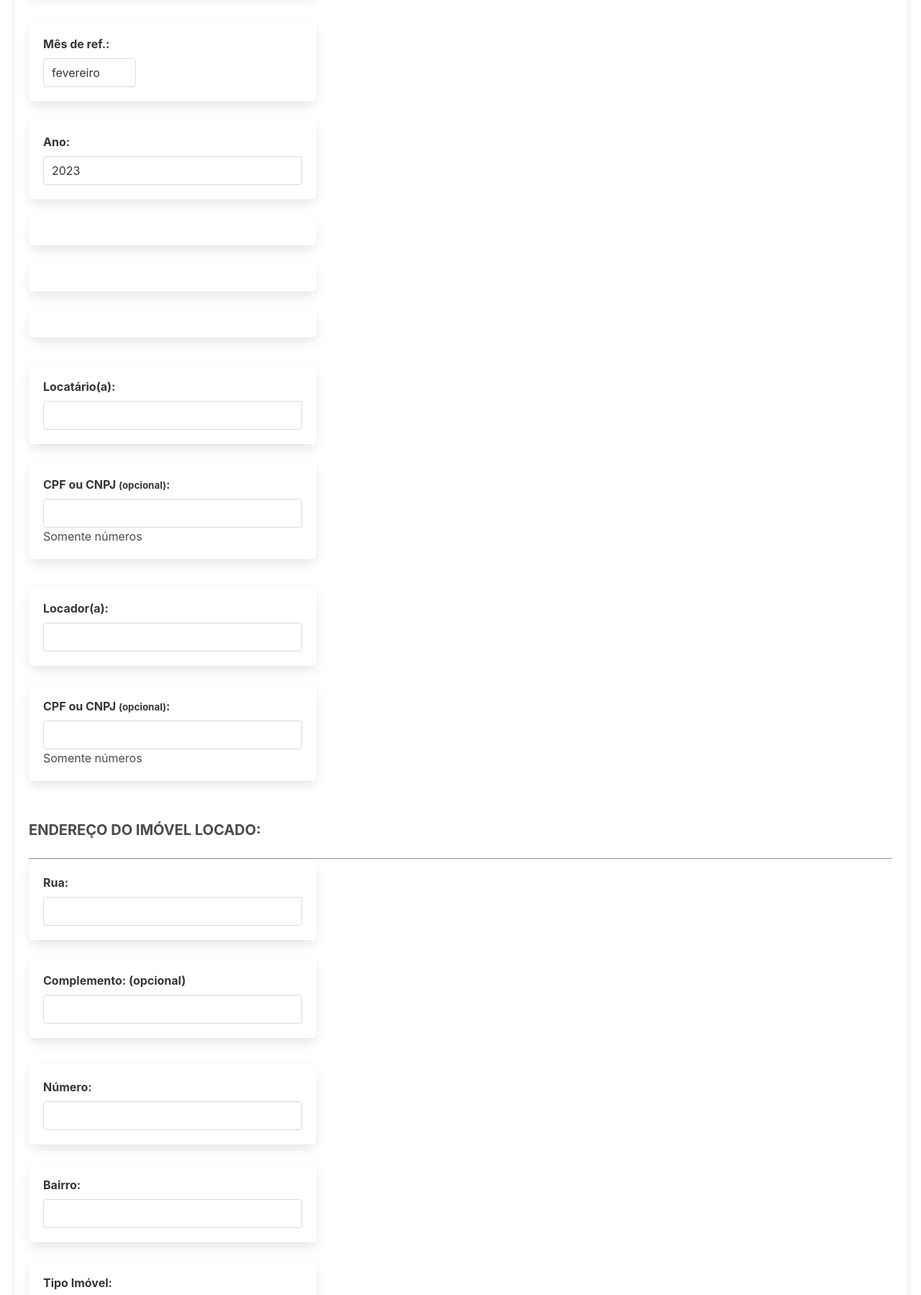
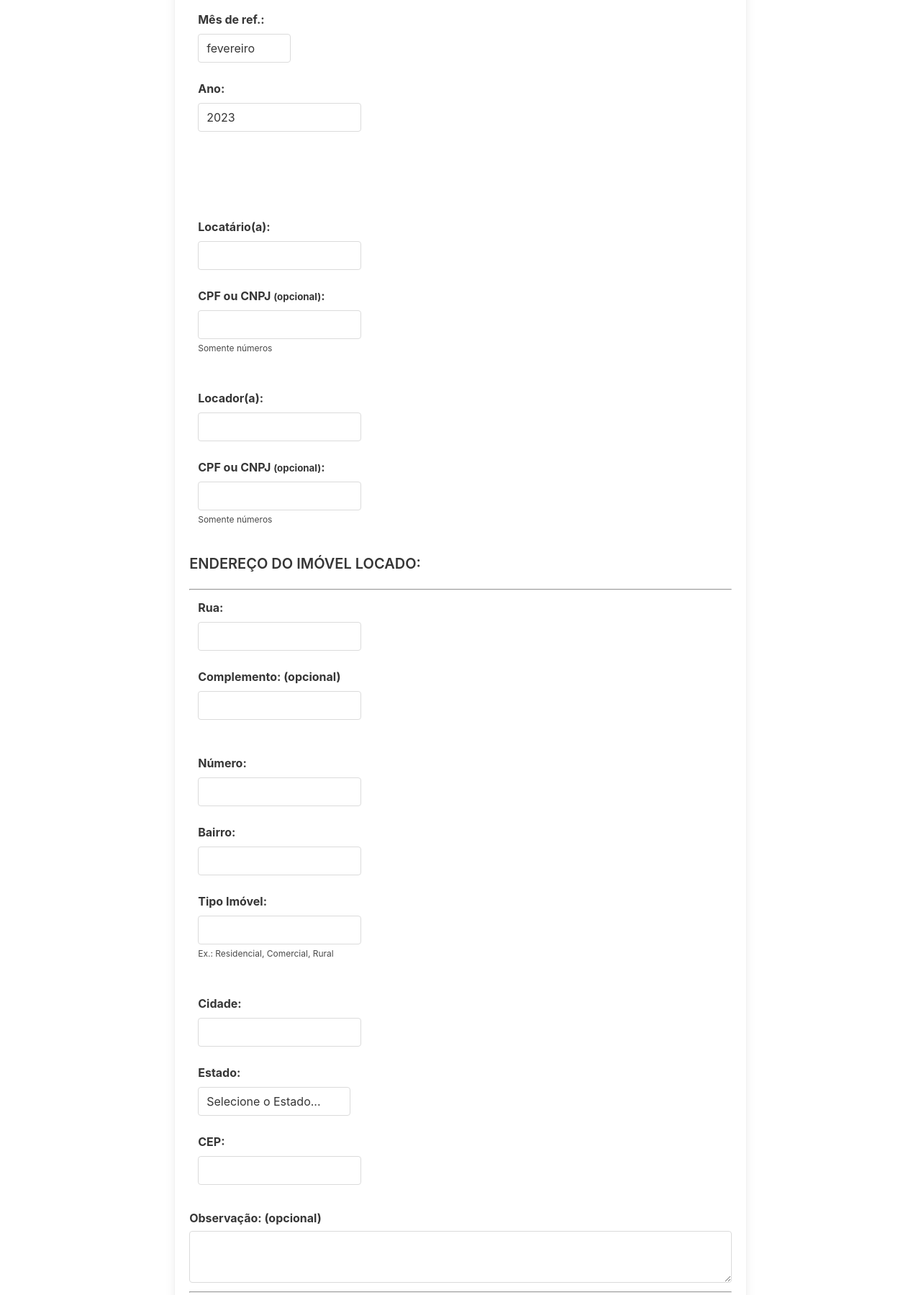
Before and after one commit to MarcioJCarvalho/PW, a plain HTML site: page recibo_aluguel/index.html in a window 1280 px wide. Shown: the part 231-2030 px from the top of the page at 72% size. Drawn offline with Linux system fonts and the light colour scheme.

Commit message:
Pagina de formulario e de visualização do recibo

```diff
--- a/recibo_aluguel/index.html
+++ b/recibo_aluguel/index.html
@@ -5,18 +5,18 @@
     <meta charset="UTF-8">
     <meta http-equiv="X-UA-Compatible" content="IE=edge">
     <meta name="viewport" content="width=device-width, initial-scale=1.0">
-    <link rel="stylesheet" type="text/css" href="style.css" media="screen" />
+    <link rel="stylesheet" type="text/css" href="style.css" media="screen"/>
     <title>Recibo de Aluguel</title>
 </head>
 
 <body>
-    <div class="column">
+<div class="coluna">
     <div class="box">
         <h1 class="title">Recibo de Aluguel</h1>
-            <form action="https://reciboonline.com.br/visualizar-recibo-aluguel" method="post">
+        <form action="/recibo_aluguel/visualizar-recibo-aluguel.html" method="post">
             <div class="field">
-                    <div class="columns">
-                        <div class="column is-4"><label for="valor" class="label">Valor:</label>
+                <div class="colunas">
+                    <div class="coluna is-4"><label for="valor" class="label">Valor:</label>
                         <div class="control"><input class="input is-primary" name="valor" autofocus="" required=""
                                                     id="valor" placeholder="00,00"></div>
                         <p class="help">Valor recebido</p>
@@ -24,8 +24,8 @@
                 </div>
             </div>
             <div class="field">
-                    <div class="columns">
-                        <div class="column"><label for="mesReferencia" class="label">Mês de ref.:</label>
+                <div class="colunas">
+                    <div class="coluna"><label for="mesReferencia" class="label">Mês de ref.:</label>
                         <div class="control">
                             <div class="select"><select name="mesReferencia">
                                 <option value="janeiro">janeiro</option>
@@ -43,24 +43,24 @@
                             </select></div>
                         </div>
                     </div>
-                        <div class="column"><label for="anoReferencia" class="label">Ano:</label>
+                    <div class="coluna"><label for="anoReferencia" class="label">Ano:</label>
                         <div class="control"><input class="input" name="anoReferencia" value="2023" required=""
                                                     id="anoReferencia"></div>
                     </div>
-                        <div class="column"></div>
-                        <div class="column"></div>
-                        <div class="column"></div>
+                    <div class="coluna"></div>
+                    <div class="coluna"></div>
+                    <div class="coluna"></div>
                 </div>
             </div>
             <div class="field">
-                    <div class="columns">
-                        <div class="column">
+                <div class="colunas">
+                    <div class="coluna">
                         <div class="field"><label for="inquilino" class="label">Locatário(a):</label>
                             <div class="control"><input class="input" name="inquilino" required="" id="inquilino">
                             </div>
                         </div>
                     </div>
-                        <div class="column is-4">
+                    <div class="coluna is-4">
                         <div class="field"><label for="cpfCnpjInquilino" class="label">CPF ou CNPJ
                             <small>(opcional)</small>:</label>
                             <div class="control"><input class="input cpfCnpjMask" name="cpfCnpjInquilino"
@@ -71,14 +71,14 @@
                 </div>
             </div>
             <div class="field">
-                    <div class="columns">
-                        <div class="column">
+                <div class="colunas">
+                    <div class="coluna">
                         <div class="field"><label for="proprietario" class="label">Locador(a):</label>
                             <div class="control"><input class="input" name="proprietario" required=""
                                                         id="proprietario"></div>
                         </div>
                     </div>
-                        <div class="column is-4">
+                    <div class="coluna is-4">
                         <div class="field"><label for="cpfCnpjProprietario" class="label">CPF ou CNPJ
                             <small>(opcional)</small>:</label>
                             <div class="control"><input class="input cpfCnpjMask" name="cpfCnpjProprietario"
@@ -91,13 +91,13 @@
             <h2 class="title is-size-5">ENDEREÇO DO IMÓVEL LOCADO:</h2>
             <hr>
             <div class="field">
-                    <div class="columns">
-                        <div class="column">
+                <div class="colunas">
+                    <div class="coluna">
                         <div class="field"><label for="rua" class="label">Rua:</label>
                             <div class="control"><input class="input" id="rua" name="rua" required=""></div>
                         </div>
                     </div>
-                        <div class="column is-4">
+                    <div class="coluna is-4">
                         <div class="field"><label for="pontoReferencia" class="label">Complemento:
                             (opcional)</label>
                             <div class="control"><input class="input" id="pontoReferencia" name="pontoReferencia">
@@ -107,16 +107,16 @@
                 </div>
             </div>
             <div class="field">
-                    <div class="columns">
-                        <div class="column is-2">
+                <div class="colunas">
+                    <div class="coluna is-2">
                         <div class="field"><label for="numero" class="label">Número:</label>
                             <div class="control"><input class="input" name="numero" id="numero" required=""></div>
                         </div>
                     </div>
-                        <div class="column"><label for="bairro" class="label">Bairro:</label>
+                    <div class="coluna"><label for="bairro" class="label">Bairro:</label>
                         <div class="control"><input class="input" name="bairro" id="bairro" required=""></div>
                     </div>
-                        <div class="column"><label for="tipoImovel" class="label">Tipo Imóvel:</label>
+                    <div class="coluna"><label for="tipoImovel" class="label">Tipo Imóvel:</label>
                         <div class="control"><input class="input" required="" name="tipoImovel" id="tipoImovel">
                         </div>
                         <p class="help">Ex.: Residencial, Comercial, Rural</p>
@@ -124,13 +124,13 @@
                 </div>
             </div>
             <div class="field">
-                    <div class="columns">
-                        <div class="column is-6">
+                <div class="colunas">
+                    <div class="coluna is-6">
                         <div class="field"><label for="cidade" class="label">Cidade:</label>
                             <div class="control"><input class="input" id="cidade" name="cidade" required=""></div>
                         </div>
                     </div>
-                        <div class="column">
+                    <div class="coluna">
                         <div class="field"><label for="estado" class="label">Estado:</label>
                             <div class="control">
                                 <div class="select"><select name="estado" required="">
@@ -166,7 +166,7 @@
                             </div>
                         </div>
                     </div>
-                        <div class="column">
+                    <div class="coluna">
                         <div class="field"><label for="cep" class="label">CEP:</label>
                             <div class="control"><input class="input" name="cep" id="cep" required=""></div>
                         </div>
@@ -193,18 +193,18 @@
                 </div>
             </div>
             <div class="field pixImput" style="display:none">
-                    <div class="columns">
-                        <div class="column">
+                <div class="colunas">
+                    <div class="coluna">
                         <div class="field"><label for="quemrecebeu" class="label">Quem recebeu?</label>
                             <div class="control"><input class="input" id="quemrecebeu" name="quemrecebeu"></div>
                         </div>
                     </div>
-                        <div class="column">
+                    <div class="coluna">
                         <div class="field"><label for="instituicao" class="label">Instituição/Banco:</label>
                             <div class="control"><input class="input" id="instituicao" name="instituicao"></div>
                         </div>
                     </div>
-                        <div class="column">
+                    <div class="coluna">
                         <div class="field"><label for="pixchave" class="label">Chave:</label>
                             <div class="control"><input class="input" id="pixchave" name="pixchave"></div>
                         </div>
@@ -212,23 +212,23 @@
                 </div>
             </div>
             <div class="field chequeImput" style="display:none">
-                    <div class="columns">
-                        <div class="column">
+                <div class="colunas">
+                    <div class="coluna">
                         <div class="field"><label for="numerocheque" class="label">Nº do Cheque:</label>
                             <div class="control"><input class="input" id="numerocheque" name="numerocheque"></div>
                         </div>
                     </div>
-                        <div class="column">
+                    <div class="coluna">
                         <div class="field"><label for="banco" class="label">Banco:</label>
                             <div class="control"><input class="input" id="banco" name="banco"></div>
                         </div>
                     </div>
-                        <div class="column">
+                    <div class="coluna">
                         <div class="field"><label for="agencia" class="label">Agência:</label>
                             <div class="control"><input class="input" id="agencia" name="agencia"></div>
                         </div>
                     </div>
-                        <div class="column">
+                    <div class="coluna">
                         <div class="field"><label class="label">Bom para...</label>
                             <div class="control"><input class="input inputDate" id="bompara" name="bompara"
                                                         placeholder="00/00/0000"></div>
@@ -238,40 +238,40 @@
                 </div>
             </div>
             <div class="field transferenciaImput" style="display:none">
-                    <div class="columns">
-                        <div class="column">
+                <div class="colunas">
+                    <div class="coluna">
                         <div class="field"><label for="contaTransferencia" class="label">Conta:</label>
                             <div class="control"><input class="input" name="contaTransferencia"
                                                         id="contaTransferencia"></div>
                         </div>
                     </div>
-                        <div class="column">
+                    <div class="coluna">
                         <div class="field"><label for="agenciaTransferencia" class="label">Agência:</label>
                             <div class="control"><input class="input" name="agenciaTransferencia"
                                                         id="agenciaTransferencia"></div>
                         </div>
                     </div>
-                        <div class="column">
+                    <div class="coluna">
                         <div class="field"><label for="dataTransferencia" class="label">Data:</label>
                             <div class="control"><input class="input inputDate" name="dataTransferencia"
                                                         id="dataTransferencia" placeholder="00/00/0000"></div>
                         </div>
                     </div>
                 </div>
-                    <div class="columns">
-                        <div class="column">
+                <div class="colunas">
+                    <div class="coluna">
                         <div class="field"><label for="bancoTransferencia" class="label">Banco:</label>
                             <div class="control"><input class="input" name="bancoTransferencia"
                                                         id="bancoTransferencia"></div>
                         </div>
                     </div>
-                        <div class="column">
+                    <div class="coluna">
                         <div class="field"><label for="favorecidoTransferencia" class="label">Favorecido:</label>
                             <div class="control"><input class="input" name="favorecidoTransferencia"
                                                         id="favorecidoTransferencia"></div>
                         </div>
                     </div>
-                        <div class="column">
+                    <div class="coluna">
                         <div class="field"><label class="label">Nº do documento:</label>
                             <div class="control"><input class="input" name="documentoTransferencia"
                                                         id="documentoTransferencia"></div>
@@ -280,8 +280,8 @@
                     </div>
                 </div>
             </div>
-                <div class="columns m-t-10">
-                    <div class="column is-3">
+            <div class="colunas m-t-10">
+                <div class="coluna is-3">
                     <div class="field"><label for="datapagamento" class="label">Data de emissão:</label>
                         <div class="control"><input class="input inputDate" name="datapagamento" required=""
                                                     id="datapagamento" value="27/02/2023"></div>
@@ -302,7 +302,8 @@
                                           fill="none" stroke="#ffffff" stroke-linecap="round" stroke-linejoin="round"
                                           stroke-width="16"></path>
                                     <polyline points="152 32 152 88 208 88" fill="none" stroke="#ffffff"
-                                        stroke-linecap="round" stroke-linejoin="round" stroke-width="16"></polyline>
+                                              stroke-linecap="round" stroke-linejoin="round"
+                                              stroke-width="16"></polyline>
                                     <line x1="96" y1="136" x2="160" y2="136" fill="none" stroke="#ffffff"
                                           stroke-linecap="round" stroke-linejoin="round" stroke-width="16"></line>
                                     <line x1="96" y1="168" x2="160" y2="168" fill="none" stroke="#ffffff"
@@ -311,7 +312,8 @@
                 </p>
             </div>
         </form>
-        </div><span id="ezoic-pub-ad-placeholder-112" class="ezoic-adpicker-ad"></span>
+    </div>
+    <span id="ezoic-pub-ad-placeholder-112" class="ezoic-adpicker-ad"></span>
 </div>
 </body>
 
--- a/recibo_aluguel/style.css
+++ b/recibo_aluguel/style.css
@@ -31,7 +31,7 @@ body {
 }
 
 body, button, input, optgroup, select, textarea {
-    font-family: BlinkMacSystemFont,-apple-system,segoe ui,roboto,oxygen,ubuntu,cantarell,fira sans,droid sans,helvetica neue,helvetica,arial,sans-serif;
+    font-family: BlinkMacSystemFont, -apple-system, segoe ui, roboto, oxygen, ubuntu, cantarell, fira sans, droid sans, helvetica neue, helvetica, arial, sans-serif;
 }
 
 .container {
@@ -41,44 +41,16 @@ body, button, input, optgroup, select, textarea {
     width: auto;
 }
 
-.box {
-    -webkit-font-smoothing: antialiased;
-    text-rendering: optimizeLegibility;
-    text-size-adjust: 100%;
-    font-family: BlinkMacSystemFont,-apple-system,segoe ui,roboto,oxygen,ubuntu,cantarell,fira sans,droid sans,helvetica neue,helvetica,arial,sans-serif;
-    font-size: 1em;
-    font-weight: 400;
-    line-height: 1.5;
-    box-sizing: inherit;
-    background-color: #fff;
-    border-radius: 6px;
-    box-shadow: 0 0.5em 1em -0.125em rgba(10,10,10,.1), 0 0 0 1px rgba(10,10,10,.02);
-    color: #4a4a4a;
+.coluna {
     display: block;
-    padding: 1.25rem;
-    margin-bottom: 1.5rem;
-
+    flex-basis: 0;
+    flex-grow: 1;
+    flex-shrink: 1;
+    padding: 0.75rem;
+    justify-content: center;
 }
 
-.column {
-    -webkit-font-smoothing: antialiased;
-    text-rendering: optimizeLegibility;
-    text-size-adjust: 100%;
-    font-family: BlinkMacSystemFont, -apple-system, segoe ui, roboto, oxygen, ubuntu, cantarell, fira sans, droid sans, helvetica neue, helvetica, arial, sans-serif;
-    font-size: 1em;
-    font-weight: 400;
-    line-height: 1.5;
-    box-sizing: inherit;
-    background-color: #fff;
-    border-radius: 6px;
-    box-shadow: 0 0.5em 1em -0.125em rgba(10, 10, 10, .1), 0 0 0 1px rgba(10, 10, 10, .02);
-    color: #4a4a4a;
-    display: block;
-    padding: 1.25rem;
-    margin-bottom: 1.5rem;
-}
-
-.columns {
+.colunas {
     -webkit-font-smoothing: antialiased;
     text-rendering: optimizeLegibility;
     text-size-adjust: 100%;
@@ -97,8 +69,13 @@ body, button, input, optgroup, select, textarea {
     margin-top: -0.75rem;
 }
 
-columns:last-child {
+colunas:last-child {
     margin-bottom: -0.75rem;
+}
+
+.coluna.is-4, .coluna.is-4-tablet {
+    /*flex: none;*/
+    /*width: 33.33333%;*/
 }
 
 .label:not(:last-child) {
@@ -126,7 +103,7 @@ columns:last-child {
 }
 
 .input, .textarea {
-    box-shadow: inset 0 0.0625em 0.125em rgba(10,10,10,.05);
+    box-shadow: inset 0 0.0625em 0.125em rgba(10, 10, 10, .05);
     max-width: 100%;
     width: 100%;
 }
@@ -179,12 +156,19 @@ select:not([multiple]) {
     padding-right: 2.5em;
 }
 
-.select select {
+select {
     cursor: pointer;
     display: block;
     font-size: 1em;
     max-width: 100%;
     outline: none;
+}
+
+.select {
+    display: inline-block;
+    max-width: 100%;
+    position: relative;
+    vertical-align: top;
 }
 
 .input, .textarea, .select select {
@@ -195,7 +179,7 @@ select:not([multiple]) {
 }
 
 body, button, input, optgroup, select, textarea {
-    font-family: BlinkMacSystemFont,-apple-system,segoe ui,roboto,oxygen,ubuntu,cantarell,fira sans,droid sans,helvetica neue,helvetica,arial,sans-serif;
+    font-family: BlinkMacSystemFont, -apple-system, segoe ui, roboto, oxygen, ubuntu, cantarell, fira sans, droid sans, helvetica neue, helvetica, arial, sans-serif;
 }
 
 button, input, select, textarea {
@@ -207,8 +191,17 @@ button, input, select, textarea {
     justify-content: flex-start;
 }
 
+/*.field{*/
+/*    display: flex!important;*/
+/*}*/
+
+.field:not(:last-child) {
+    margin-bottom: 0.75rem;
+}
+
+
 .m-t-20 {
-    margin-top: 20px!important;
+    margin-top: 20px !important;
 }
 
 span {
@@ -271,15 +264,37 @@ button.is-link:focus, .button.is-link.is-focused {
     margin-bottom: 1.5rem;
 }
 
-.is-size-5 {
-    font-size: 1.25rem!important;
+
+.box:not(:last-child), .content:not(:last-child), .notification:not(:last-child), .progress:not(:last-child), .table:not(:last-child), .table-container:not(:last-child), .title:not(:last-child), .subtitle:not(:last-child), .block:not(:last-child), .breadcrumb:not(:last-child), .level:not(:last-child), .message:not(:last-child), .pagination:not(:last-child), .tabs:not(:last-child) {
+    margin-bottom: 1.5rem;
 }
 
-title {
+.box {
+    background-color: #fff;
+    border-radius: 6px;
+    box-shadow: 0 0.5em 1em -0.125em rgb(10 10 10 / 10%), 0 0 0 1px rgb(10 10 10 / 2%);
+    color: #4a4a4a;
+    display: block;
+    padding: 1.25rem;
+    max-width: 60%;
+    margin: auto;
+}
+
+.is-size-5 {
+    font-size: 1.25rem !important;
+}
+
+.title {
     color: #363636;
     font-size: 2rem;
     font-weight: 600;
     line-height: 1.125;
+}
+
+.help {
+    display: block;
+    font-size: .75rem;
+    margin-top: 0.25rem;
 }
 
 .title, .subtitle {
@@ -324,3 +339,14 @@ h2 {
     border-radius: 4px;
     color: #363636;
 }
+
+.table-div {
+    border: 1px solid #ccc;
+    padding: 40px;
+}
+
+@media screen and (min-width: 1024px) {
+    .section {
+        padding: 3rem;
+    }
+}
```
Also changed, not shown: recibo_aluguel/visualizar-recibo-aluguel.html (added, +57 -0 lines), recibo_aluguel/main.js (added). Lines whose indentation alone changed are shown as unchanged.
